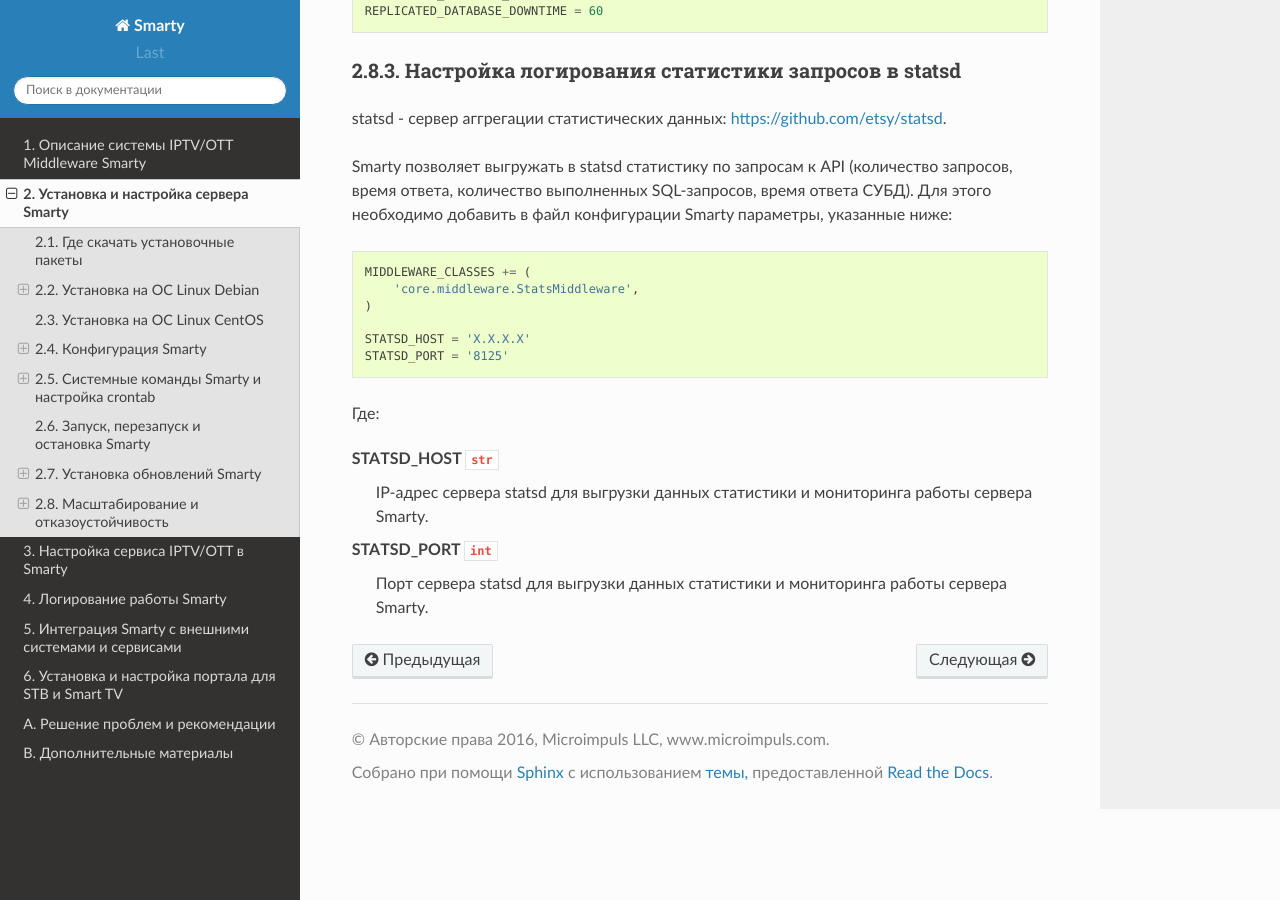
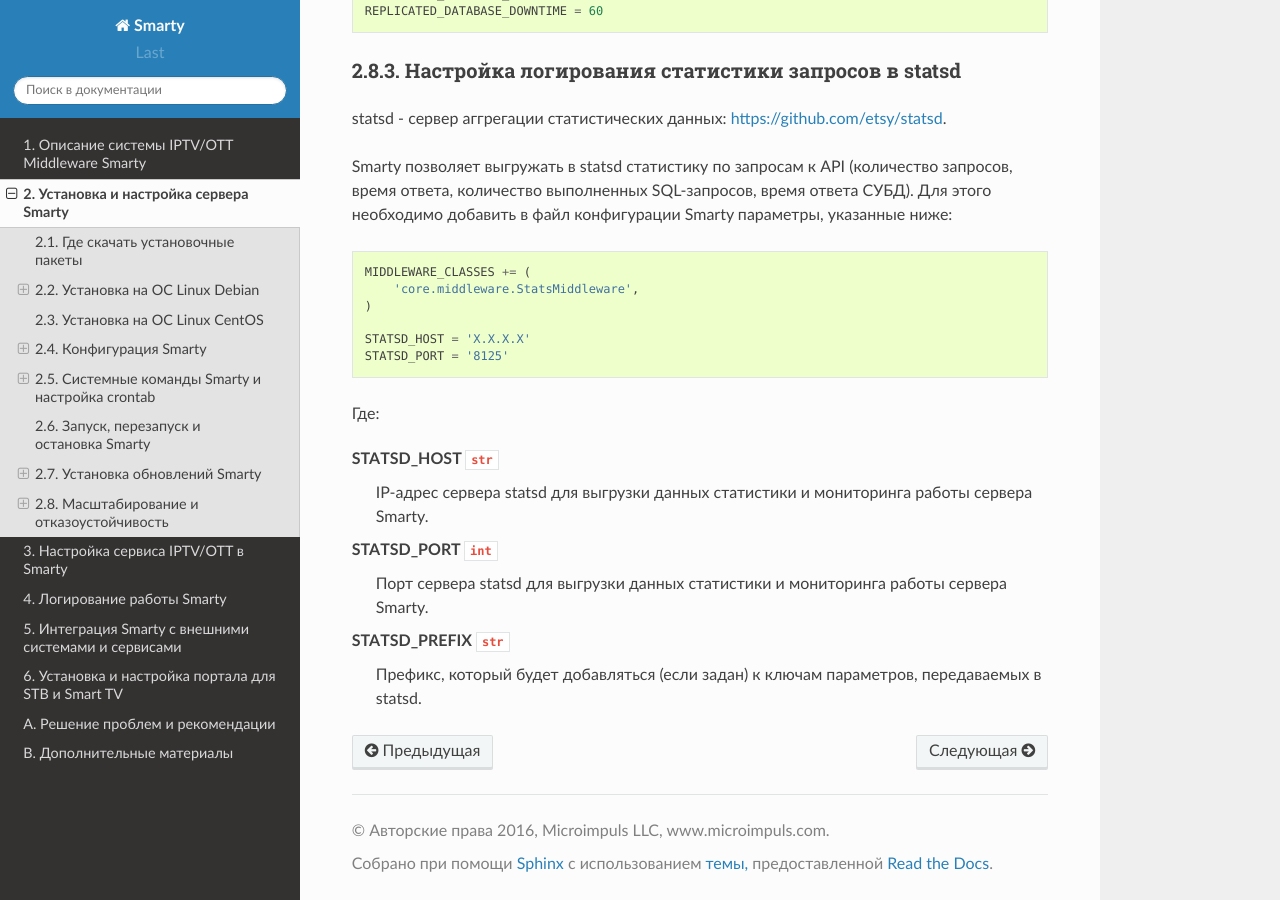
Before and after one commit to sergey-yakovlev/smarty-docs, a Sphinx documentation site: the page built from source/installation_and_configuration.rst, in a window 1280 px wide and 900 px high, scrolled down 18657 px. Built offline with Sphinx 7.4.7 and the Read the Docs theme 2.0.0, drawn with Linux system fonts in a browser that asks for light colours.

Commit message:
STATSD_PREFIX

```diff
--- a/source/installation_and_configuration.rst
+++ b/source/installation_and_configuration.rst
@@ -843,3 +843,6 @@
 
 STATSD_PORT ``int``
   Порт сервера statsd для выгрузки данных статистики и мониторинга работы сервера Smarty.
+
+STATSD_PREFIX ``str``
+  Префикс, который будет добавляться (если задан) к ключам параметров, передаваемых в statsd.
```
